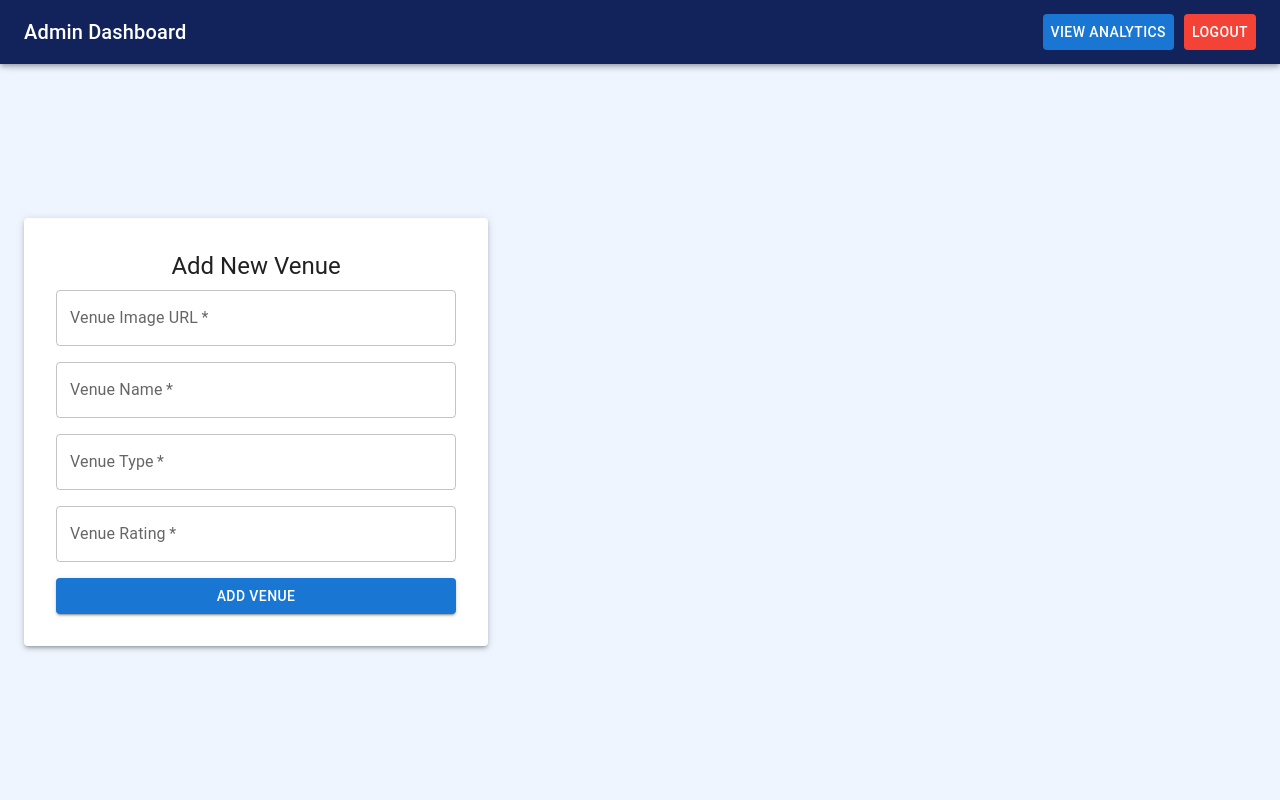
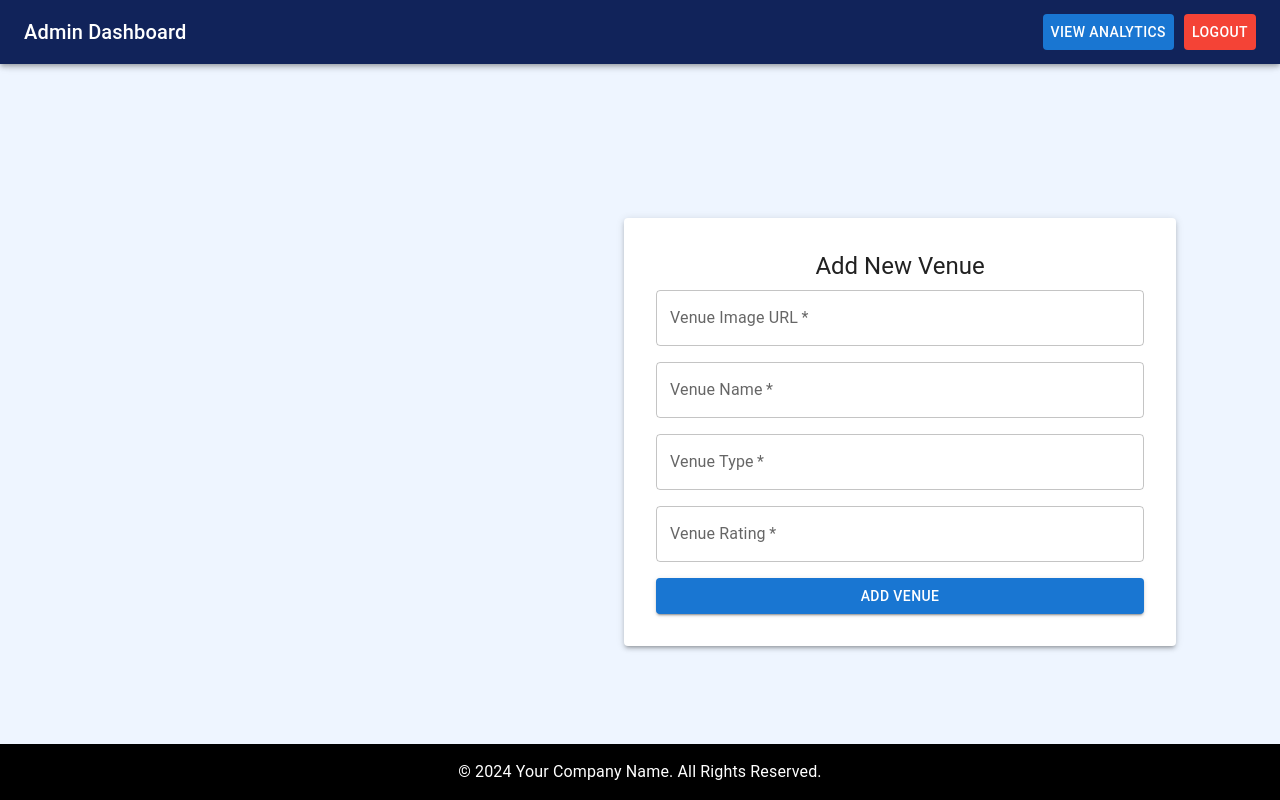
Before and after one commit to HackathonRajaLakshmi/ClgRes, a React (Vite) app in the folder frontend/: page /Admin in a window 1280 px wide. Built offline with nearby package versions, Linux system fonts and the light colour scheme; sample sign-in values are in the browser's storage.

Commit message:
mk final commit

```diff
--- a/frontend/src/components/AdminPage.jsx
+++ b/frontend/src/components/AdminPage.jsx
@@ -50,7 +50,7 @@ const VenueForm = () => {
 
   const handleViewAnalytics = () => {
     toast.info('Redirecting to analytics...');
-    navigate('/Dashboard')
+    navigate('/Dashboard');
   };
 
   return (
@@ -68,8 +68,17 @@ const VenueForm = () => {
           </Button>
         </Toolbar>
       </AppBar>
-      <Container style={{ display: 'flex', justifyContent: 'center', alignItems: 'center', height: '80vh', marginTop: '64px' }}>
-        <Paper elevation={3} style={{ padding: '2em', width: '400px' }}>
+
+      <Container
+        style={{
+          display: 'flex',
+          justifyContent: 'center',
+          alignItems: 'center',
+          height: 'calc(100vh - 64px)', // Adjust height to consider the AppBar
+          marginTop: '64px'
+        }}
+      >
+        <Paper elevation={3} style={{ padding: '2em', width: '900px',marginLeft:"600px"}}>
           <Typography variant="h5" gutterBottom style={{ textAlign: 'center' }}>
             Add New Venue
           </Typography>
@@ -130,6 +139,11 @@ const VenueForm = () => {
           </form>
         </Paper>
       </Container>
+
+      {/* Footer */}
+      <footer style={{ backgroundColor: '#000', color: '#fff', padding: '1em 0', textAlign: 'center', position: 'fixed', bottom: 0, left: 0, width: '100%' }}>
+        <Typography variant="body1">© 2024 Your Company Name. All Rights Reserved.</Typography>
+      </footer>
     </>
   );
 };
```
Also changed, not shown: 2 other files (tests, documents, lock files or other folders).
